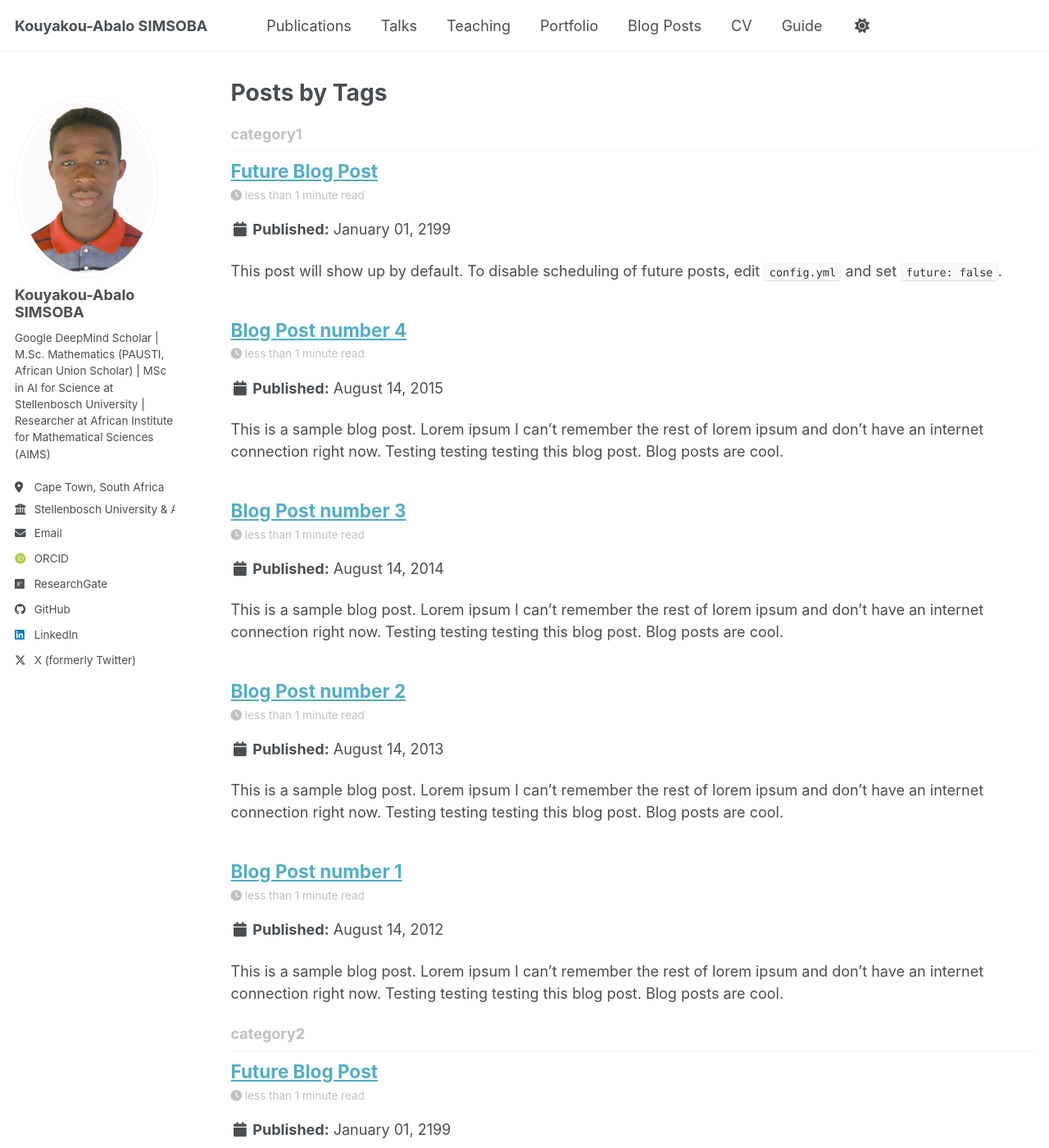
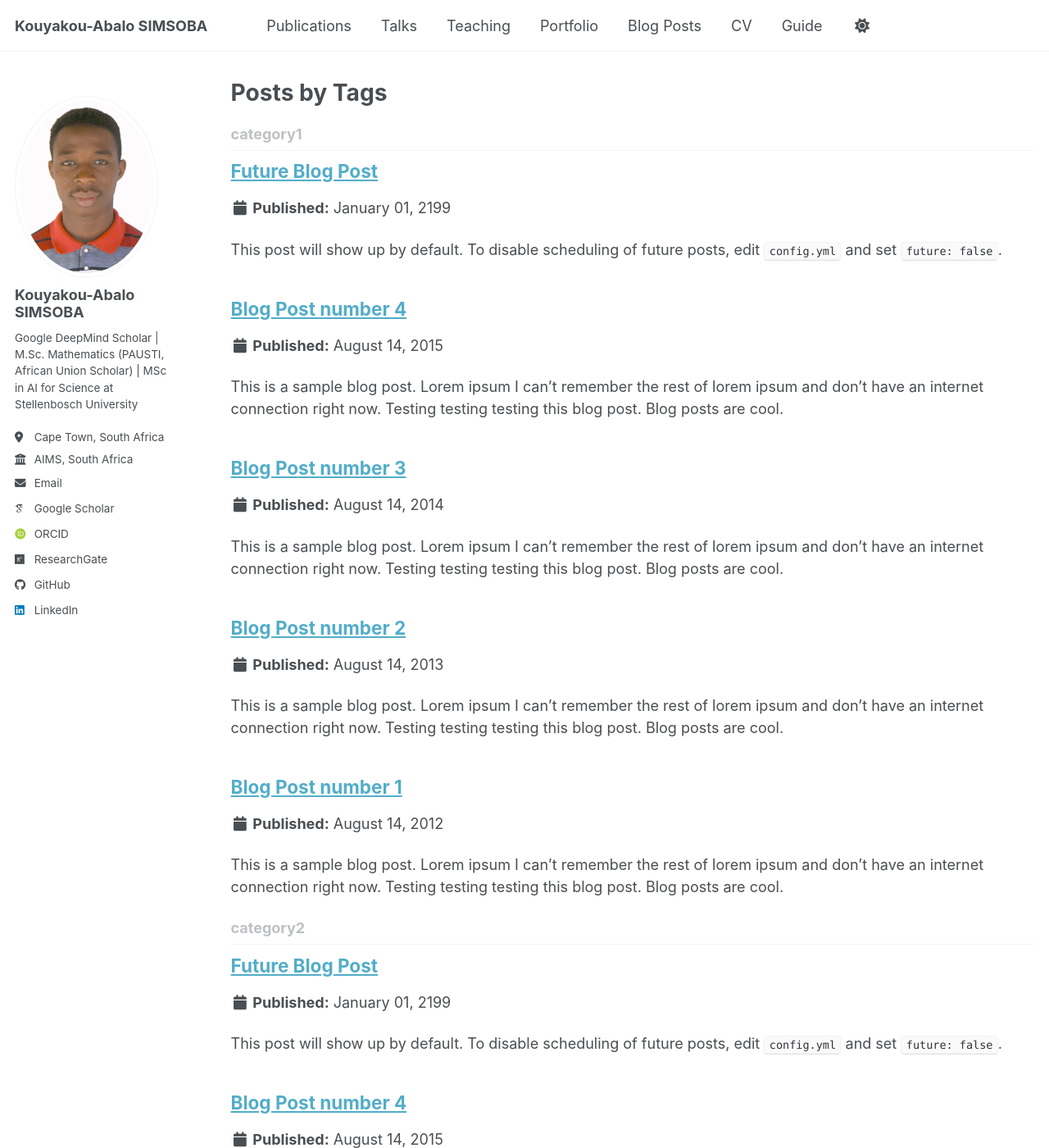
Before and after one commit to simsoba-research/simsoba-research.github.io, a Jekyll site: the page built from _pages/tag-archive.html, in a window 1280 px wide and 1400 px high. Shown: the whole window at 82% size. Built offline with Jekyll 4.4.1, drawn with Linux system fonts in a browser that asks for light colours; some web fonts are replaced; a script bundle is joined from its source files by our own code; library files that are not in the unit come from our copies; part of the change alters nothing that is shown; some of the changed text lies outside the part shown.

Commit message:
Update _config.yml

```diff
--- a/_config.yml
+++ b/_config.yml
@@ -12,7 +12,7 @@ locale: "en-US"
 title: "Kouyakou-Abalo SIMSOBA"
 title_separator: "-"
 name: "Kouyakou-Abalo SIMSOBA"
-description: "Google DeepMind Scholar | AI for Science Researcher | AIMS | Stellenbosch University"
+description: "Google DeepMind Scholar | AI for Science Researcher"
 
 url: "https://simsoba-research.github.io"
 baseurl: ""
@@ -24,35 +24,32 @@ repository: "simsoba-research/simsoba-research.github.io"
 author:
   avatar: "profile.png"
   name: "Kouyakou-Abalo SIMSOBA"
+  pronouns: ""
   bio: |
     Google DeepMind Scholar |
     M.Sc. Mathematics (PAUSTI, African Union Scholar) |
-    MSc in AI for Science at Stellenbosch University |
-    Researcher at African Institute for Mathematical Sciences (AIMS)
+    MSc in AI for Science at Stellenbosch University
   location: "Cape Town, South Africa"
-  employer: "Stellenbosch University & AIMS South Africa"
+  employer: "AIMS, South Africa"
   email: "kouyakou@aims.ac.za"
 
-  # Social & Academic Profiles
+  # Academic profiles
+  googlescholar: "https://scholar.google.com/citations?hl=en&user=RtYAMMoAAAAJ"
+  orcid: "https://orcid.org/0009-0005-4050-5040"
+  researchgate: "Kouyakou-Abalo-Simsoba"
+
+  # Code & social
   github: "Abalo39"
   linkedin: "abalo-simsoba-803a75244"
-  twitter: ""
-  google_scholar: "RtYAMMoAAAAJ"
-  orcid: "0009-0005-4050-5040"
-  researchgate: "Kouyakou-Abalo-Simsoba"
 
-  # Education
-  education:
-    - degree: "MSc in AI for Science"
-      institution: "Stellenbosch University"
-      year: "2024-present"
-    - degree: "M.Sc. Mathematics"
-      institution: "PAUSTI (Pan African University Institute for Basic Sciences, Technology and Innovation)"
-      year: "2021-2023"
-      note: "African Union Scholar"
-    - degree: "BSc in Mathematics"
-      institution: "University of Lomé"
-      year: "2017-2020"
+# ----------------------
+# Publication Categories
+# ----------------------
+publication_category:
+  manuscripts:
+    title: "Journal Articles"
+  conferences:
+    title: "Conference Papers"
 
 # ----------------------
 # Site Behavior
@@ -63,33 +60,79 @@ future: false
 read_more: "disabled"
 talkmap_link: false
 
+comments:
+  provider: false
+
 # ----------------------
 # SEO / Verification
 # ----------------------
-google_site_verification: ""
-bing_site_verification: ""
-yandex_site_verification: ""
+google_site_verification:
+bing_site_verification:
+alexa_site_verification:
+yandex_site_verification:
 
 # ----------------------
 # Social Sharing
 # ----------------------
 twitter:
-  username: ""
-open_graph:
-  image: "/assets/images/profile.png"
-  type: "website"
+  username:
+og_image:
+og_description:
 
 # ----------------------
 # Analytics
 # ----------------------
 analytics:
-  provider: ""
+  provider: false
 
 # ----------------------
-# Build Settings
+# Reading Files
+# ----------------------
+include:
+  - .htaccess
+  - _pages
+  - files
+
+exclude:
+  - "*.sublime-project"
+  - "*.sublime-workspace"
+  - .asset-cache
+  - .bundle
+  - .github
+  - .jekyll-assets-cache
+  - .sass-cache
+  - assets/js/_main.js
+  - assets/js/plugins
+  - assets/js/vendor
+  - CHANGELOG
+  - Capfile
+  - config
+  - Dockerfile
+  - Gemfile
+  - Gruntfile.js
+  - gulpfile.js
+  - LICENSE
+  - local
+  - log
+  - node_modules
+  - package.json*
+  - Rakefile
+  - README
+  - tmp
+  - vendor
+
+encoding: "utf-8"
+markdown_ext: "markdown,mkdown,mkdn,mkd,md"
+
+# ----------------------
+# Markdown Processing
 # ----------------------
 markdown: kramdown
 highlighter: rouge
+lsi: false
+excerpt_separator: "\n\n"
+incremental: false
+
 kramdown:
   input: GFM
   hard_wrap: false
@@ -98,23 +141,21 @@ kramdown:
   entity_output: as_char
   toc_levels: 1..6
   smart_quotes: lsquo,rsquo,ldquo,rdquo
+  enable_coderay: false
 
 # ----------------------
 # Collections
 # ----------------------
 collections:
+  teaching:
+    output: true
+    permalink: /teaching/:path/
   publications:
     output: true
     permalink: /publications/:path/
   talks:
     output: true
     permalink: /talks/:path/
-  teaching:
-    output: true
-    permalink: /teaching/:path/
-  posts:
-    output: true
-    permalink: /blog/:year/:month/:day/:title/
 
 # ----------------------
 # Defaults
@@ -122,130 +163,81 @@ collections:
 defaults:
   - scope:
       path: ""
-      type: "posts"
+      type: pages
     values:
-      layout: "single"
+      layout: single
       author_profile: true
-      read_time: true
-      comments: false
-      share: true
-      related: true
 
   - scope:
       path: ""
-      type: "publications"
+      type: teaching
     values:
-      layout: "single"
+      layout: single
       author_profile: true
       share: true
 
   - scope:
       path: ""
-      type: "talks"
+      type: publications
     values:
-      layout: "single"
+      layout: single
       author_profile: true
       share: true
 
   - scope:
       path: ""
-      type: "teaching"
+      type: talks
     values:
-      layout: "single"
+      layout: talk
       author_profile: true
       share: true
 
 # ----------------------
-# Plugin Settings
+# Sass / SCSS
 # ----------------------
-plugins:
-  - jekyll-feed
-  - jekyll-sitemap
-  - jekyll-seo-tag
-  - jekyll-archives
-  - jekyll-paginate
-
-# Jekyll Archives
-jekyll-archives:
-  enabled:
-    - categories
-    - tags
-  layout: "archive"
-  permalinks:
-    year: "/blog/:year/"
-    month: "/blog/:year/:month/"
-    day: "/blog/:year/:month/:day/"
-    tag: "/blog/tag/:name/"
-    category: "/blog/category/:name/"
-
-# Pagination
-paginate: 5
-paginate_path: "/blog/page:num/"
-
-# ----------------------
-# Include/Exclude
-# ----------------------
-include:
-  - "_pages"
-  - ".well-known"
-
-exclude:
-  - "Gemfile"
-  - "Gemfile.lock"
-  - "node_modules"
-  - "vendor/bundle/"
-  - "vendor/cache/"
-  - "vendor/gems/"
-  - "vendor/ruby/"
-  - "*.sublime-project"
-  - "*.sublime-workspace"
-
-# ----------------------
-# Timezone
-# ----------------------
-timezone: "Africa/Johannesburg"
-
-# ----------------------
-# Theme (if using one)
-# ----------------------
-# theme: minima
-# remote_theme: "mmistakes/minimal-mistakes"
+sass:
+  sass_dir: _sass
+  style: compressed
 
 # ----------------------
 # Output
 # ----------------------
-output:
-  webrick: false
+timezone: Africa/Johannesburg
 
 # ----------------------
-# Development Settings
+# Plugins (GitHub Pages safe)
 # ----------------------
-safe: false
-strict_front_matter: false
+plugins:
+  - jekyll-feed
+  - jekyll-gist
+  - jekyll-paginate
+  - jekyll-sitemap
+  - jekyll-redirect-from
+  - jemoji
+
+whitelist:
+  - jekyll-feed
+  - jekyll-gist
+  - jekyll-paginate
+  - jekyll-sitemap
+  - jekyll-redirect-from
+  - jemoji
 
 # ----------------------
-# Custom Variables
+# Archives
 # ----------------------
-# Add any custom variables you need here
-scholarships:
-  - name: "Google DeepMind Scholar"
-    year: "2024"
-  - name: "African Union Scholar"
-    year: "2021-2023"
+category_archive:
+  type: liquid
+  path: /categories/
 
-research_interests:
-  - "AI for Science"
-  - "Machine Learning"
-  - "Mathematical Modeling"
-  - "Computational Science"
-  - "Deep Learning Applications"
+tag_archive:
+  type: liquid
+  path: /tags/
 
-affiliations:
-  - name: "Stellenbosch University"
-    department: "AI for Science Program"
-    location: "Stellenbosch, South Africa"
-  - name: "African Institute for Mathematical Sciences (AIMS)"
-    location: "Cape Town, South Africa"
-  - name: "PAUSTI"
-    full_name: "Pan African University Institute for Basic Sciences, Technology and Innovation"
-    location: "Nairobi, Kenya"
+# ----------------------
+# HTML Compression
+# ----------------------
+compress_html:
+  clippings: all
+  ignore:
+    envs: development
```
